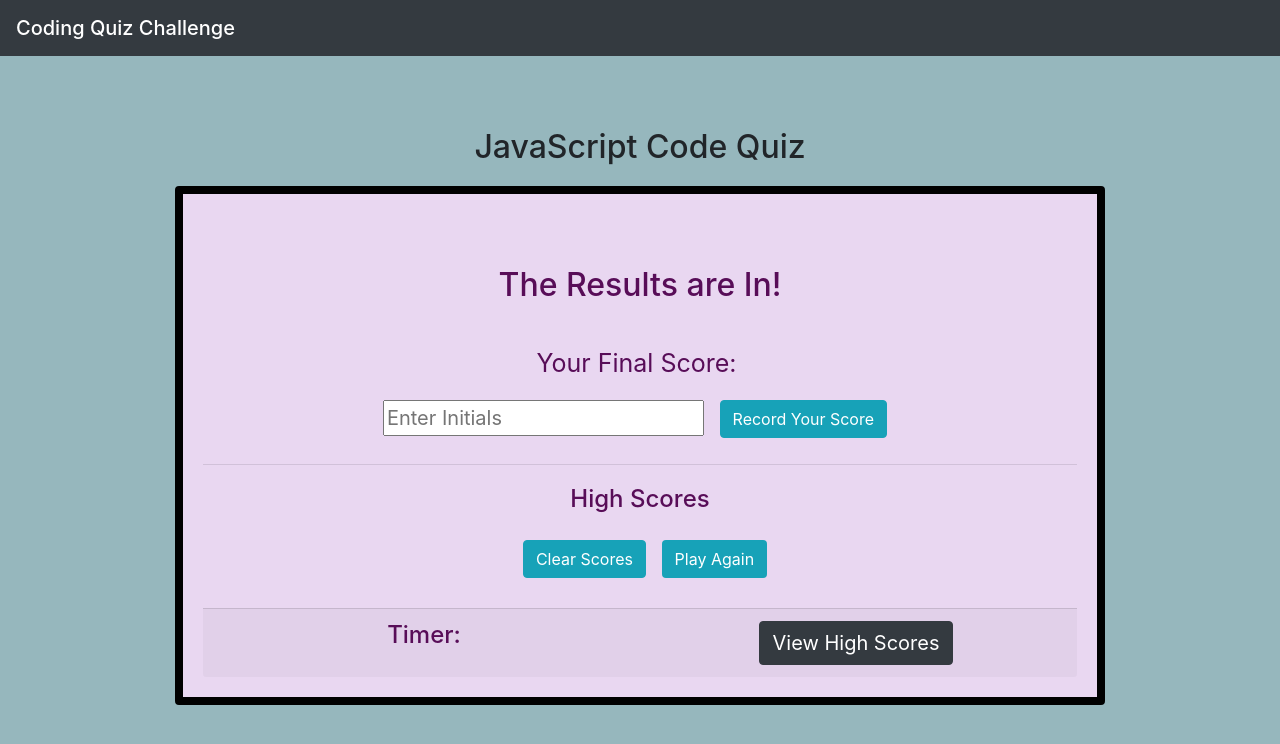
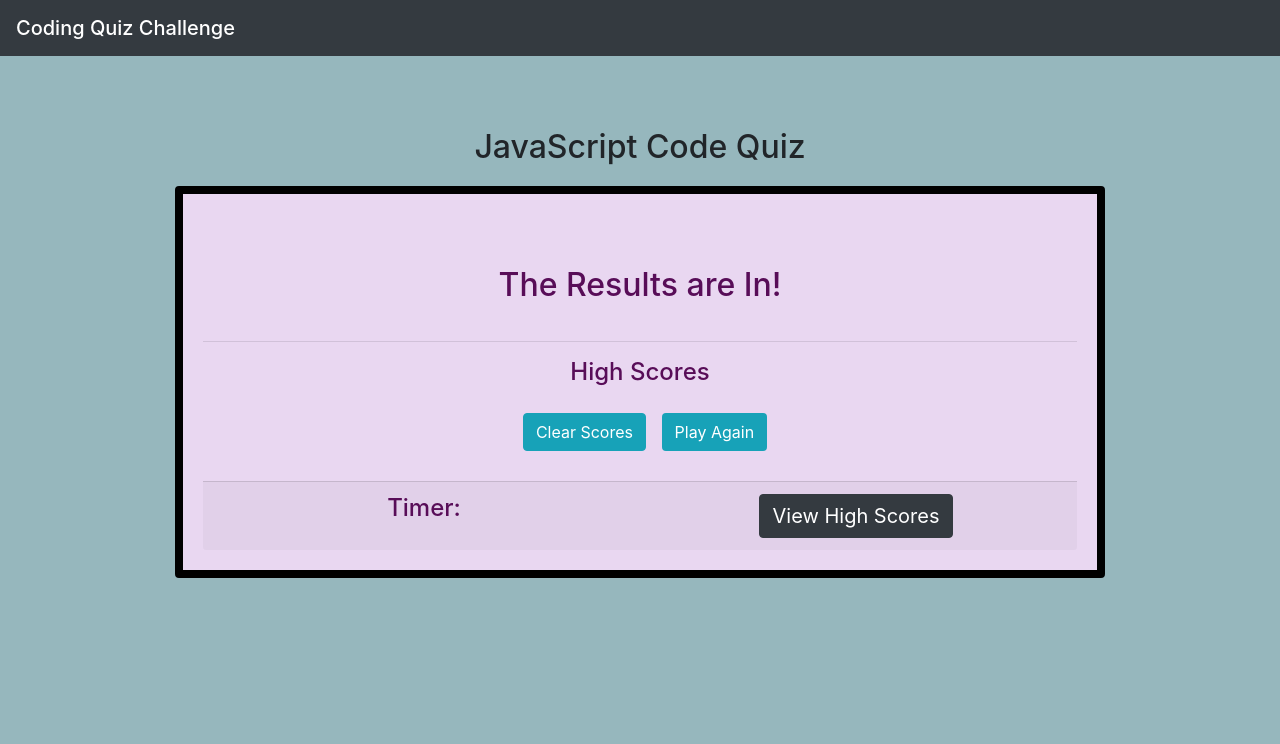
Before and after one commit to ggfalloon/CodeQuiz, a plain HTML site: page index.html in a window 1280 px wide. Both pictures are taken after a click on the link "View High Scores". Drawn offline with nearby package versions, Linux system fonts and the light colour scheme.

Commit message:
view high scores removes ability to add a score without playing first

```diff
--- a/index.html
+++ b/index.html
@@ -60,8 +60,9 @@
                 <!-- The results page with scores and initial input field. -->
                 <div id="results" style="display: none;">
                     <h2>The Results are In!</h2>
-                    <form id="score-form" method="POST">
+                    <form method="POST">
                         <!-- Display the final score -->
+                        <div id="score-form">
                             <label class="scoreCount" for="scoreCount">Your Final Score:&nbsp;</label><span
                                 id="scoreCount"></span>
                             <br>
@@ -69,11 +70,13 @@
                             <!-- Enter initials to record score -->
                             <input type="text" placeholder="Enter Initials" name="name-text" id="name-text" />
                             <button class="btn btn-info" id="submit">Record Your Score</button>
+                        </div>
                         <hr>
 
+
                         <!-- Display scores, clear scores or play again -->
-                        <div id="results">
-                            <form id="score-form" method="POST">
+                        <div id="resultsScore">
+                            <form id="score-formR" method="POST">
                                 <h4>High Scores</h4>
                             </form>
                             <ul id="score-list"></ul>
--- a/script.js
+++ b/script.js
@@ -14,9 +14,11 @@ var scoreList = document.getElementById("score-list");
 var clearScores = document.getElementById("clearScores");
 var playAgain = document.getElementById("play-again");
 var resultsContainer = document.getElementById("results");
+var resultsScore = document.getElementById("resultsScore");
 var cardFooter = document.getElementById("card-footer");
 var nameInput = document.getElementById("name-text");
 var scoreForm = document.getElementById("score-form");
+var scoreFormR = document.getElementById("score-formR");
 var scoreList = document.getElementById("score-list");
 var viewScores = document.getElementById("view");
 
@@ -127,6 +129,9 @@ function renderScores() {
     timeShowEl.style.display = "none";
     cardFooter.style.display = "none";
     resultsContainer.style.display = "block";
+    resultsScore.style.display = "block";
+    // scoreFormS.style.display = "block";
+    // scoreFormR.style.display = "block";
     scorePlaceholder.textContent = score;
     scoreList.innerHTML = "";
 
@@ -184,4 +189,8 @@ viewScores.addEventListener("click", showScores)
 function showScores() {
     intro.style.display = "none";
     resultsContainer.style.display = "block";
+    // resultsScore.style.display = "block";
+    scoreForm.style.display = "none";
+    scoreList.innerHTML = JSON.parse(localStorage.getItem("nameList"));
+
 }
```
Lines whose indentation alone changed are shown as unchanged.
